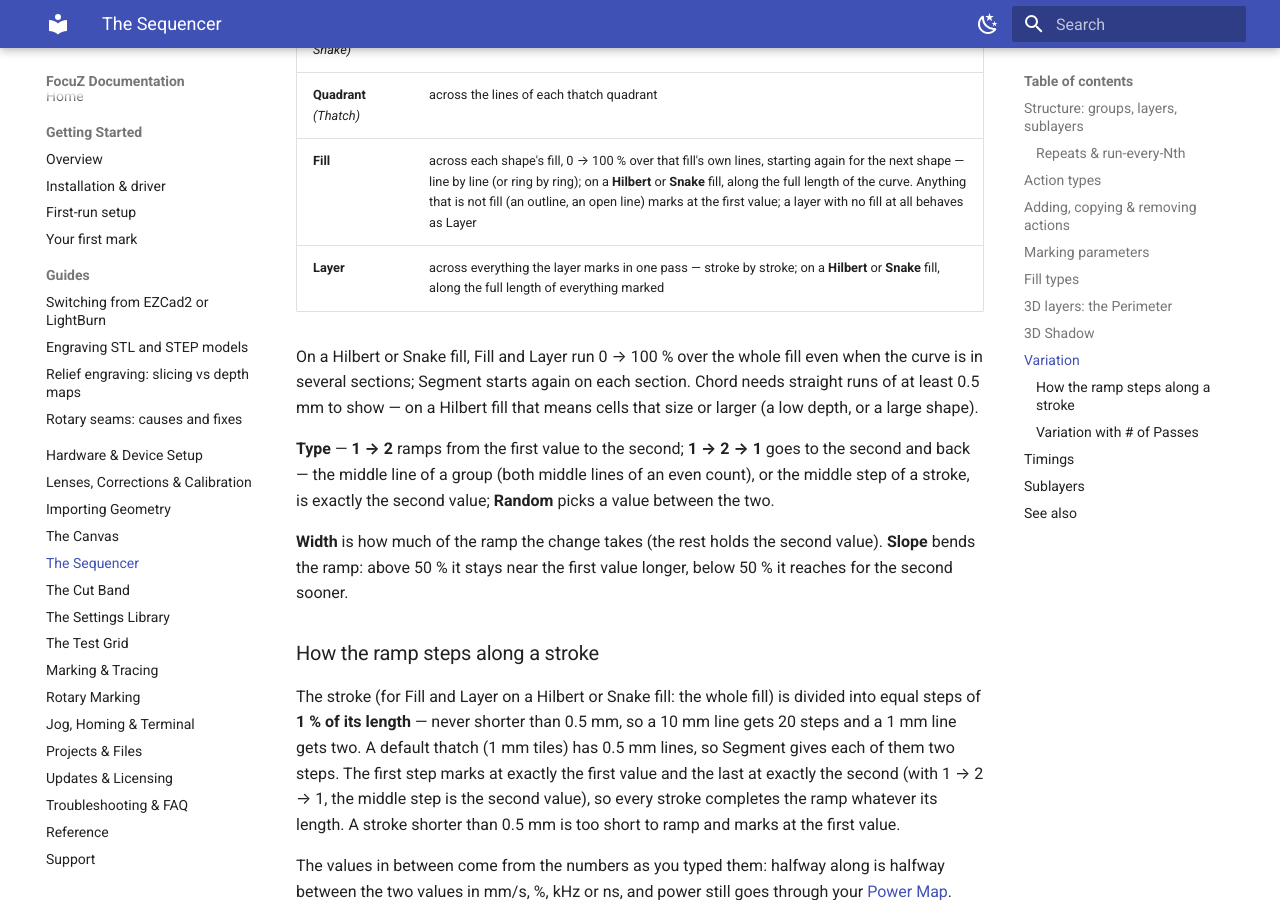
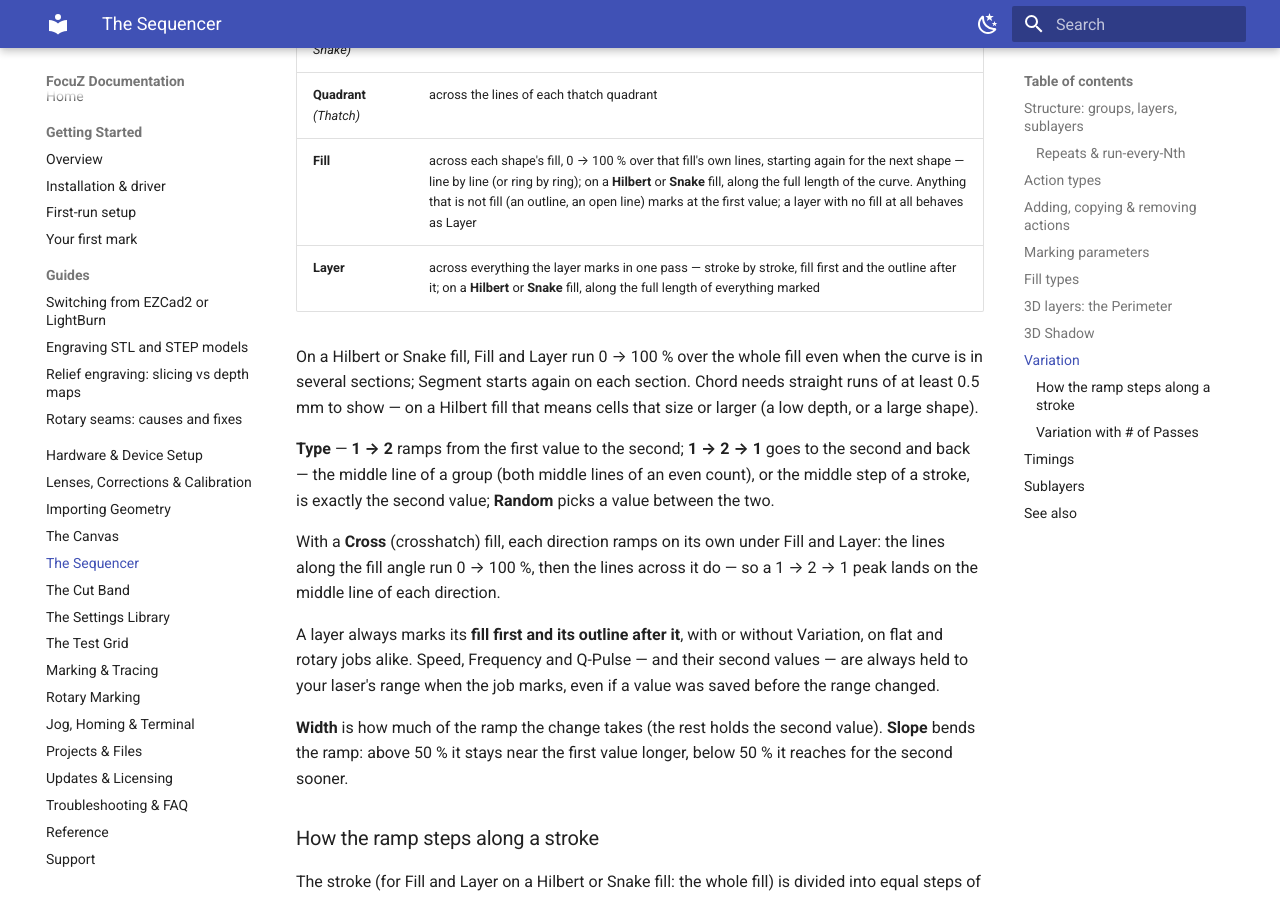
Before and after one commit to Lokahi-Shop/focuz-docs, an MkDocs documentation site: the page built from docs/sequencer.md, in a window 1280 px wide and 900 px high, scrolled down 6242 px. Built offline with MkDocs 1.6.1 and Material for MkDocs 9.7.7, drawn with Linux system fonts in a browser that asks for light colours.

Commit message:
Variation: crosshatch directions, fill before outline, values held to range
Co-Authored-By: Claude Opus 5.5 <noreply@anthropic.com>

```diff
--- a/docs/sequencer.md
+++ b/docs/sequencer.md
@@ -224,7 +224,7 @@ been entered yet, and **Enter** or clicking away enters it.
 | **Chord** *(Hilbert, Snake)* | along each straight run of the curve |
 | **Quadrant** *(Thatch)* | across the lines of each thatch quadrant |
 | **Fill** | across each shape's fill, 0 → 100 % over that fill's own lines, starting again for the next shape — line by line (or ring by ring); on a **Hilbert** or **Snake** fill, along the full length of the curve. Anything that is not fill (an outline, an open line) marks at the first value; a layer with no fill at all behaves as Layer |
-| **Layer** | across everything the layer marks in one pass — stroke by stroke; on a **Hilbert** or **Snake** fill, along the full length of everything marked |
+| **Layer** | across everything the layer marks in one pass — stroke by stroke, fill first and the outline after it; on a **Hilbert** or **Snake** fill, along the full length of everything marked |
 
 On a Hilbert or Snake fill, Fill and Layer run 0 → 100 % over the whole fill even when the curve is in
 several sections; Segment starts again on each section. Chord needs straight runs of at least 0.5 mm
@@ -233,6 +233,14 @@ to show — on a Hilbert fill that means cells that size or larger (a low depth,
 **Type** — **1 → 2** ramps from the first value to the second; **1 → 2 → 1** goes to the second and
 back — the middle line of a group (both middle lines of an even count), or the middle step of a stroke,
 is exactly the second value; **Random** picks a value between the two.
+
+With a **Cross** (crosshatch) fill, each direction ramps on its own under Fill and Layer: the lines along the
+fill angle run 0 → 100 %, then the lines across it do — so a 1 → 2 → 1 peak lands on the middle line of each
+direction.
+
+A layer always marks its **fill first and its outline after it**, with or without Variation, on flat and
+rotary jobs alike. Speed, Frequency and Q-Pulse — and their second values — are always held to your laser's
+range when the job marks, even if a value was saved before the range changed.
 
 **Width** is how much of the ramp the change takes (the rest holds the second value). **Slope** bends
 the ramp: above 50 % it stays near the first value longer, below 50 % it reaches for the second sooner.
```
